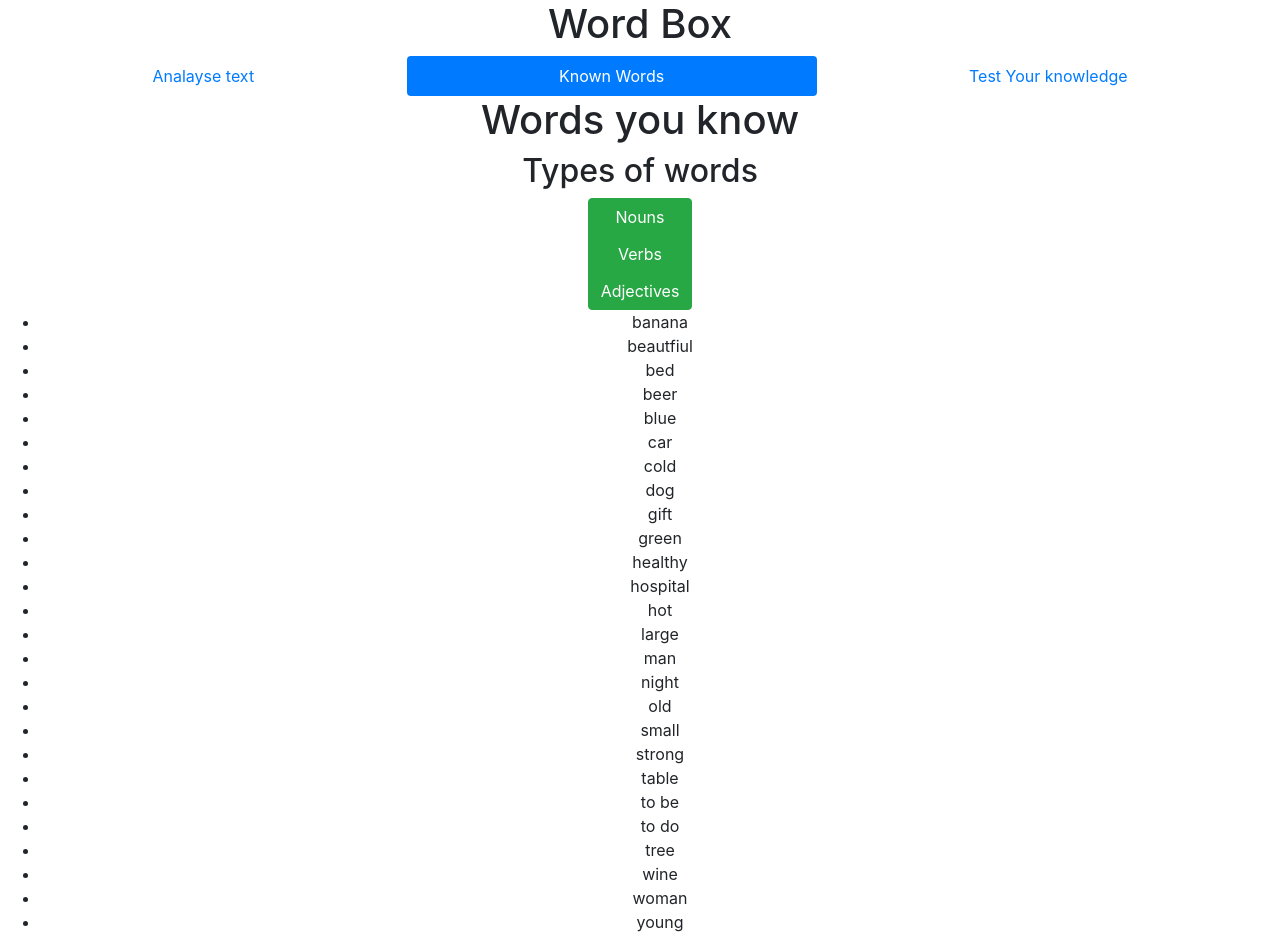
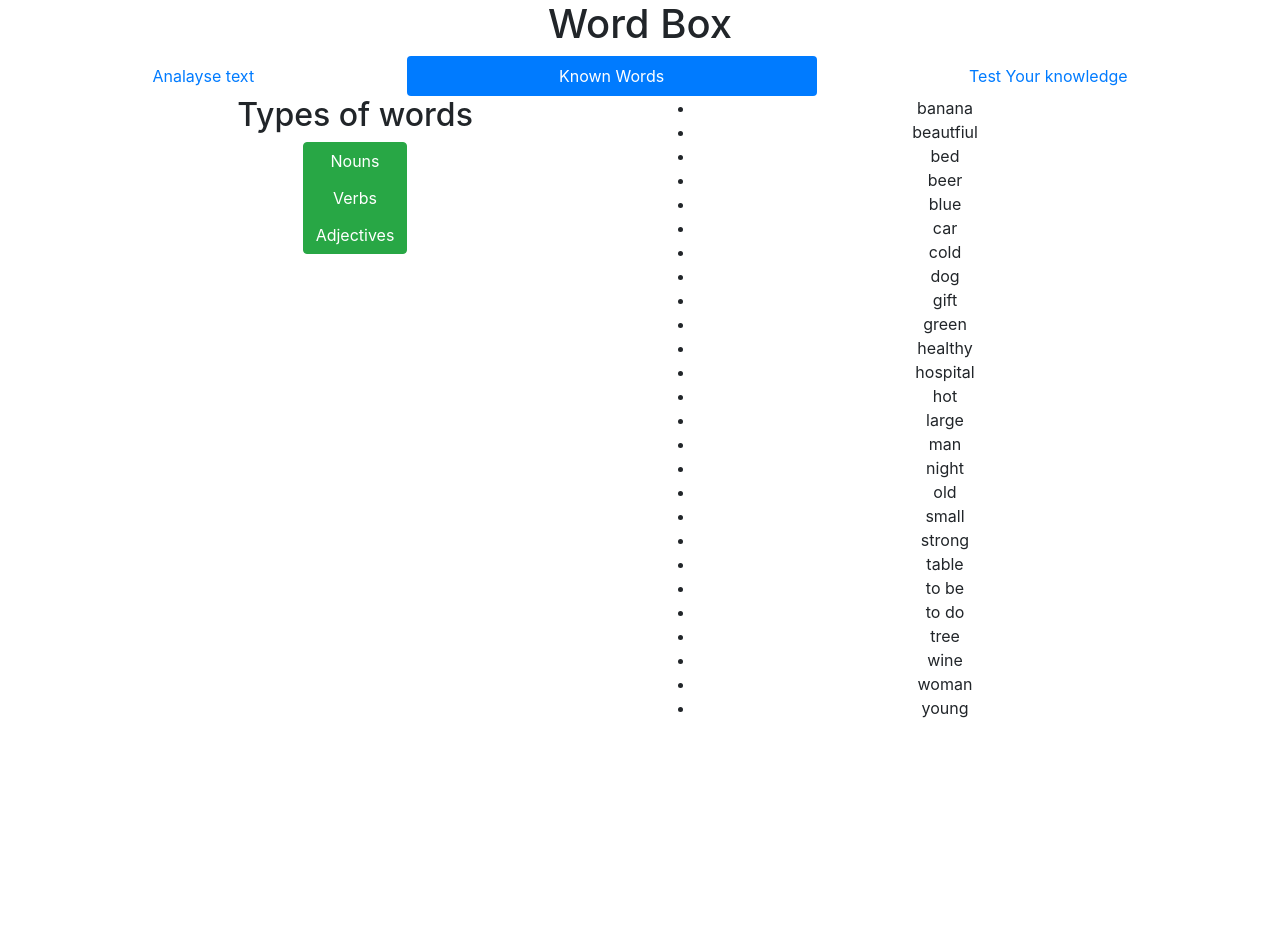
Before and after one commit to tommcandrew/Word-Box, a React (Create React App) app: page / in a window 1280 px wide. After the commit the page ends 800 px from the top, so only its background shows below. Built offline with nearby package versions, Linux system fonts and the light colour scheme.

Commit message:
display buttons and words in columns

```diff
--- a/src/Components/WordListDisplay.js
+++ b/src/Components/WordListDisplay.js
@@ -1,5 +1,7 @@
 import React from 'react';
 import WordListCheckbox from './WordListCheckbox';
+import { Container, Row, Col } from 'react-bootstrap';
+import 'bootstrap/dist/css/bootstrap.css';
 
 const WordListDisplay = (props) =>  {
     var wordList = [];
@@ -22,12 +24,19 @@ const WordListDisplay = (props) =>  {
 
     return (
         <div>
-            <h1>Words you know</h1>
-            <WordListCheckbox
-              selection={props.types}
-              click={props.changeTypes}
-            />
-            <ul>{wordList}</ul>
+            <Container>
+                <Row>
+                  <Col>
+                     <WordListCheckbox
+                       selection={props.types}
+                       click={props.changeTypes}
+                     />
+                  </Col>
+                  <Col>
+                     <div id="wordList"><ul>{wordList}</ul></div>
+                  </Col>
+                </Row>
+            </Container>
         </div>
     )
 }
```
